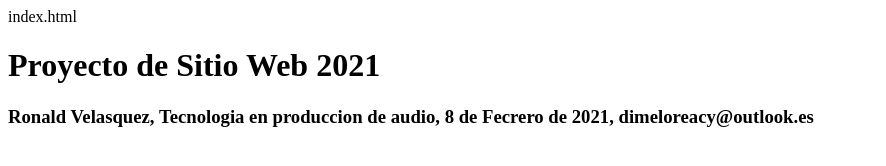
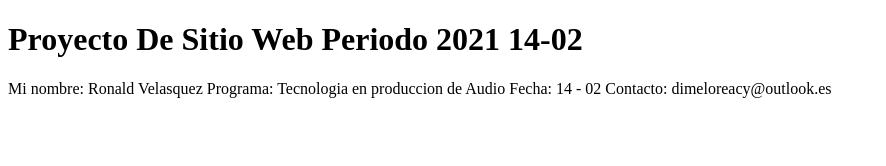
Before and after one commit to Reacy98/DSW-RonaldVelasquez, a plain HTML site: page index.html in a window 1280 px wide. Shown: the whole page, without its empty margins (0-886 px from the left). Drawn offline with Linux system fonts and the light colour scheme.

Commit message:
Actualizacion
Este cambio si es el paso correcto a seguir para el desarrollo.

```diff
--- a/index.html
+++ b/index.html
@@ -1,3 +1,18 @@
-index.html
-<h1> Proyecto de Sitio Web 2021
-<h3> Ronald Velasquez, Tecnologia en produccion de audio, 8 de Fecrero de 2021, dimeloreacy@outlook.es
+<!DOCTYPE html>
+<html lang="en">
+<head>
+    <meta charset="UTF-8">
+    <meta http-equiv="X-UA-Compatible" content="IE=edge">
+    <meta name="viewport" content="width=device-width, initial-scale=1.0">
+    <title>Document</title>
+</head>
+<body>
+    <h1>Proyecto De Sitio Web Periodo 2021 14-02</h1>
+    <p>
+    Mi nombre: Ronald Velasquez
+    Programa: Tecnologia en produccion de Audio
+    Fecha: 14 - 02
+    Contacto: dimeloreacy@outlook.es
+    </p>
+</body>
+</html>
```
